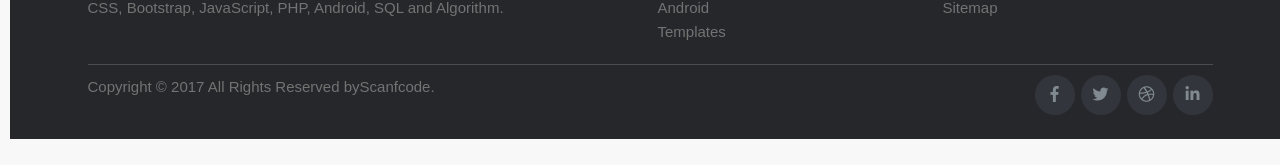
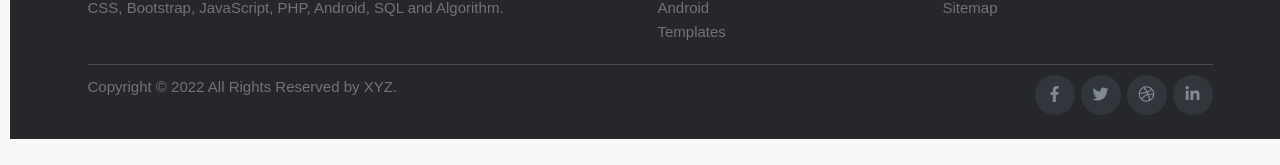
Before and after one commit to deieva/project-10.11.2021, a React (Create React App) app: page /getintouch in a window 1280 px wide. Shown: the part 239-404 px from the top of the page. Built offline with nearby package versions, Linux system fonts and the light colour scheme; a small style sheet from the web is missing.

Commit message:
Update Footer.js

```diff
--- a/src/Components/Footer.js
+++ b/src/Components/Footer.js
@@ -1,5 +1,6 @@
 import '../Assets/Css/Footer.css';
 function Footer() {
+    let date = new Date();
     return (
         <div>
             <footer className="site-footer">
@@ -37,8 +38,8 @@ function Footer() {
                 <div className="container">
                     <div className="row">
                         <div className="col-md-8 col-sm-6 col-xs-12">
-                            <p className="copyright-text">Copyright &copy; 2017 All Rights Reserved by
-                                <a href="#">Scanfcode</a>.
+                            <p className="copyright-text">Copyright &copy; {date.getFullYear()} All Rights Reserved by
+                                <a href="#"> XYZ</a>.
                             </p>
                         </div>
                         <div className="col-md-4 col-sm-6 col-xs-12">
```
